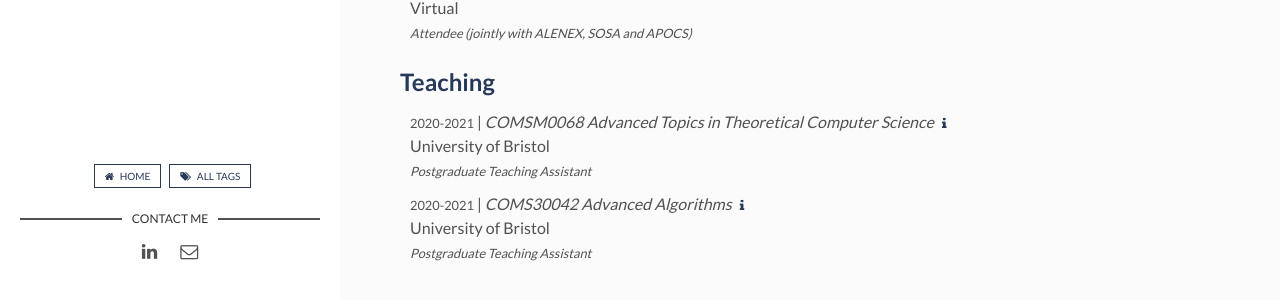
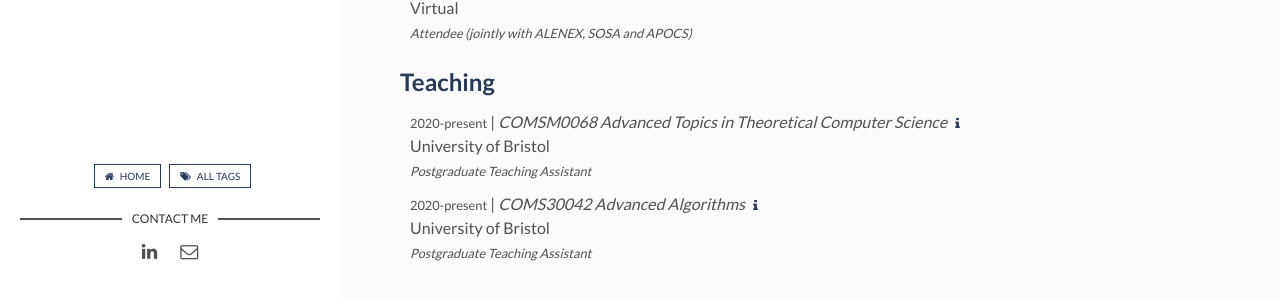
Before and after one commit to kheeran/kheeran.github.io, a Jekyll site: the page built from index.html, in a window 1280 px wide and 940 px high. Shown: the part 626-926 px from the top of the window. Built offline with Jekyll 4.4.1, drawn with Linux system fonts in a browser that asks for light colours; the list of posts is cut into pages by our own code.

Commit message:
minor edits

```diff
--- a/_posts/2020-10-01-COMS30042.markdown
+++ b/_posts/2020-10-01-COMS30042.markdown
@@ -2,7 +2,7 @@
 layout: post
 
 title: COMS30042 Advanced Algorithms
-year: 2020-2021
+year: 2020-present
 subtitle: University of Bristol
 description: Postgraduate Teaching Assistant
 info: https://www.bris.ac.uk/unit-programme-catalogue/UnitDetails.jsa?ayrCode=20%2F21&unitCode=COMS30042
--- a/_posts/2020-10-01-COMSM0068.markdown
+++ b/_posts/2020-10-01-COMSM0068.markdown
@@ -2,7 +2,7 @@
 layout: post
 
 title: COMSM0068 Advanced Topics in Theoretical Computer Science
-year: 2020-2021
+year: 2020-present
 subtitle: University of Bristol
 description: Postgraduate Teaching Assistant
 info: https://www.bris.ac.uk/unit-programme-catalogue/UnitDetails.jsa?ayrCode=20%2F21&unitCode=COMSM0069
--- a/_posts/2021-06-23-APPROX-2021.markdown
+++ b/_posts/2021-06-23-APPROX-2021.markdown
@@ -13,7 +13,6 @@
 video: https://www.youtube.com/watch?v=0OwsPy4B3Rc
 slides: APPROX-21_slides.pdf
 poster: APPROX-21_poster.pdf
-attachments: [asd]
 ---
 
 This is my very first publication. I am grateful to my parents for always supporting and believing in me. I am thankful to my friends and loved ones who have always been a great source of inspiration and challenge. And last but not least, I could not have done this without the excellent guidance and mentorship from my supervisor and co-author Christian.
```
